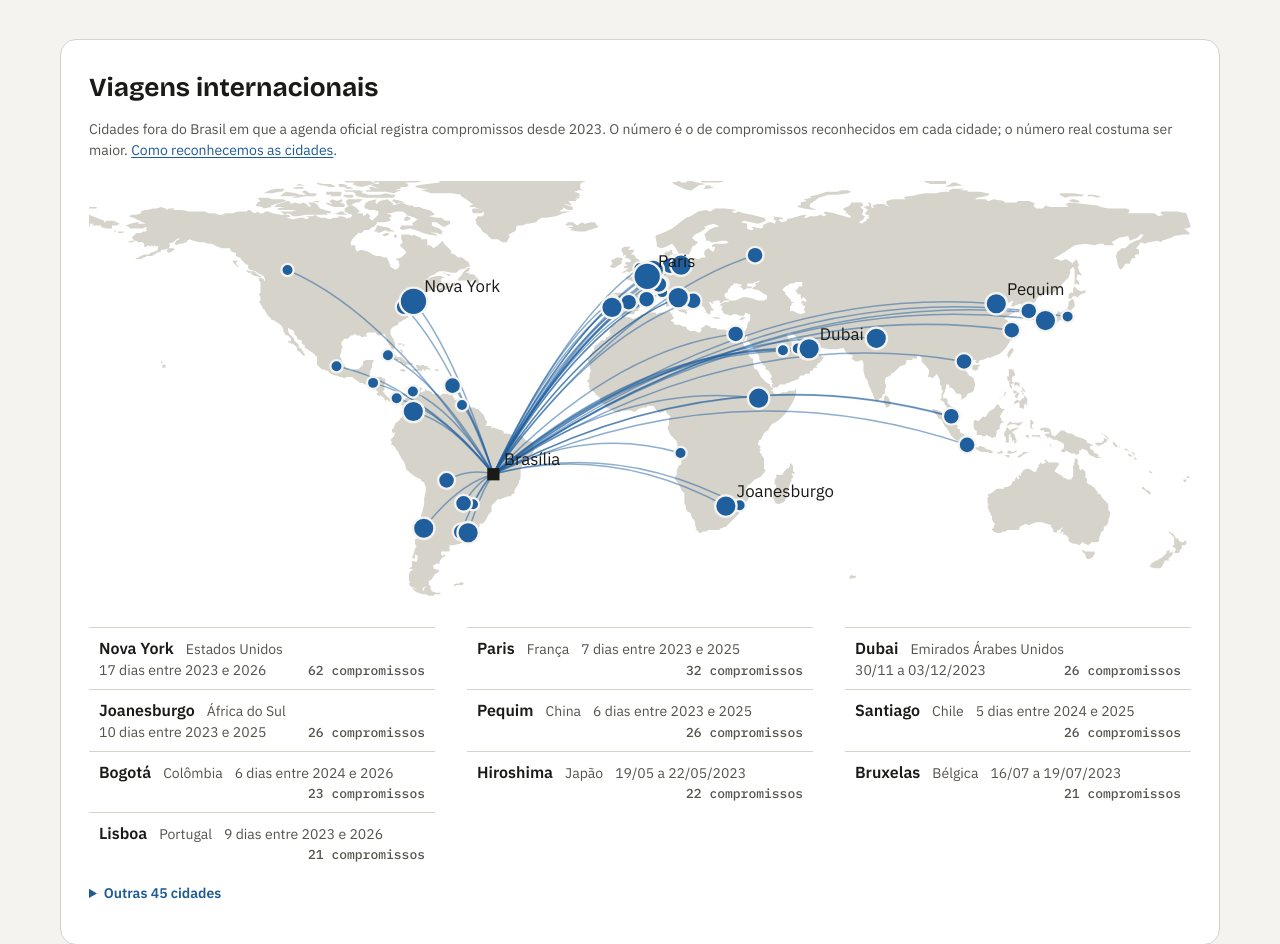
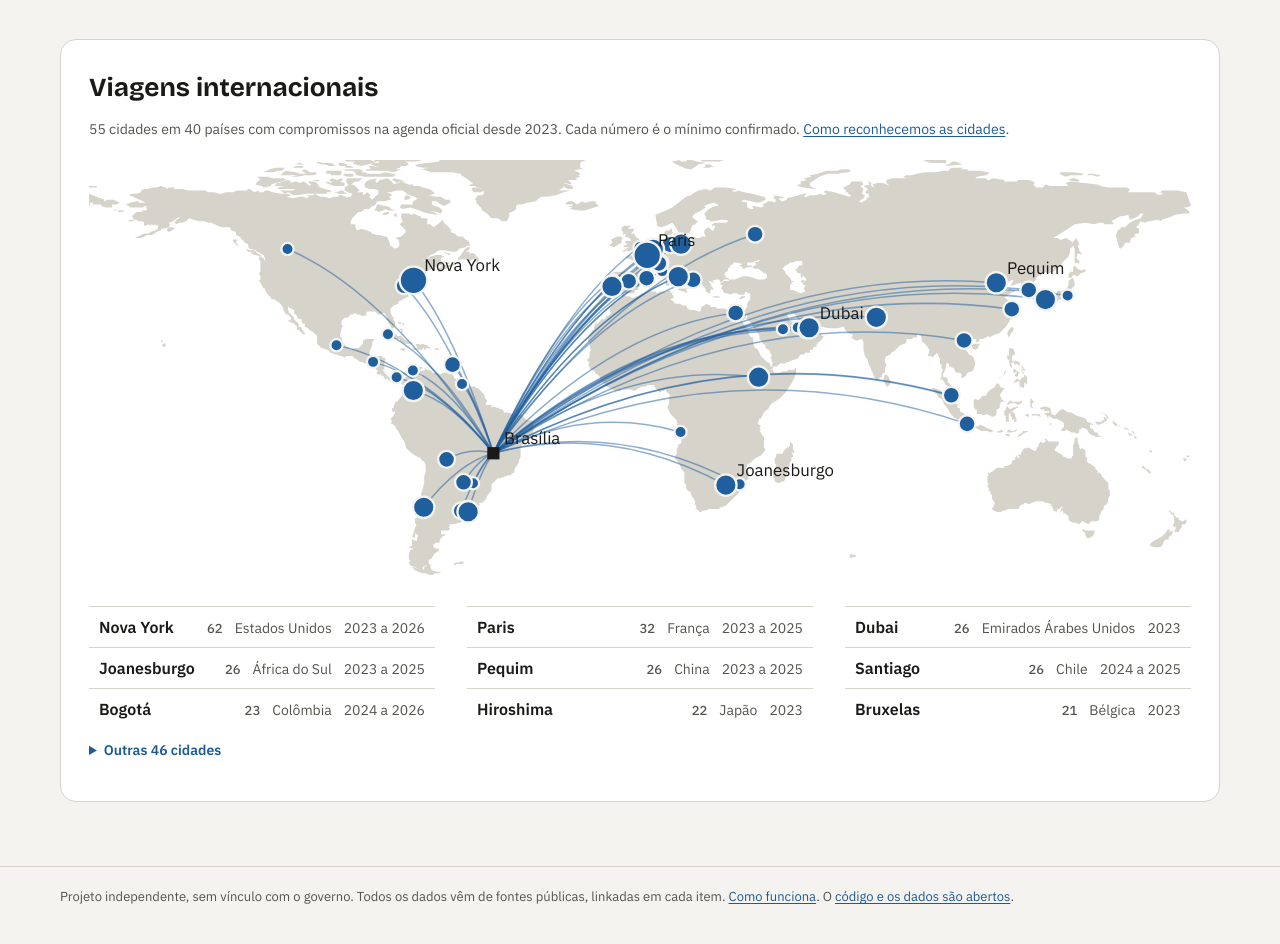
Before and after one commit to EduardoMilani8/rastreador-presidente, a website built with Vite: page site/index.html in a window 1280 px wide. Shown: the part 757-1701 px from the top of the page. Built offline with nearby package versions, Linux system fonts and the light colour scheme; files whose address does not match are found by name.

Commit message:
feat(site): viagens com resumo, nove cidades à vista e anos
Co-Authored-By: Claude Opus 5.5 <noreply@anthropic.com>

```diff
--- a/site/index.html
+++ b/site/index.html
@@ -51,7 +51,7 @@
 
     <section id="secao-viagens" class="bloco-viagens" aria-labelledby="t-viagens" hidden>
       <h2 id="t-viagens">Viagens internacionais</h2>
-      <p class="viagens-nota">Cidades fora do Brasil em que a agenda oficial registra compromissos desde 2023. O número é o de compromissos reconhecidos em cada cidade; o número real costuma ser maior. <a href="sobre.html#viagens">Como reconhecemos as cidades</a>.</p>
+      <p class="viagens-nota"><span id="resumo-viagens"></span> com compromissos na agenda oficial desde 2023. Cada número é o mínimo confirmado. <a href="sobre.html#viagens">Como reconhecemos as cidades</a>.</p>
       <div class="viagens-corpo">
         <div id="mapa-viagens" class="mapa" hidden></div>
         <div id="lista-viagens"></div>
--- a/site/src/viagens.ts
+++ b/site/src/viagens.ts
@@ -1,7 +1,7 @@
 import type { Viagem } from '../../src/shared/schema';
-import { el, formatarDataCurta } from './render';
+import { el } from './render';
 
-export const CIDADES_A_VISTA = 10;
+export const CIDADES_A_VISTA = 9;
 const ROTULOS_DE_CIDADE = 5;
 
 const LARGURA = 720;
@@ -31,30 +31,23 @@ export function faixaDeCidade(compromissos: number): 1 | 2 | 3 | 4 | 5 {
   return 5;
 }
 
-const MS_POR_DIA = 86_400_000;
-const diasCorridos = (de: string, ate: string) =>
-  Math.round((Date.parse(`${ate}T00:00:00Z`) - Date.parse(`${de}T00:00:00Z`)) / MS_POR_DIA) + 1;
-
-function periodo(v: Viagem): string {
-  if (v.primeiroDia === v.ultimoDia) return formatarDataCurta(v.primeiroDia);
-  const anoA = v.primeiroDia.slice(0, 4);
-  const anoB = v.ultimoDia.slice(0, 4);
-  if (v.dias === diasCorridos(v.primeiroDia, v.ultimoDia)) {
-    return anoA === anoB
-      ? `${formatarDataCurta(v.primeiroDia).slice(0, 5)} a ${formatarDataCurta(v.ultimoDia)}`
-      : `${formatarDataCurta(v.primeiroDia)} a ${formatarDataCurta(v.ultimoDia)}`;
-  }
-  return anoA === anoB ? `${v.dias} dias em ${anoA}` : `${v.dias} dias entre ${anoA} e ${anoB}`;
+function anos(v: Viagem): string {
+  const de = v.primeiroDia.slice(0, 4);
+  const ate = v.ultimoDia.slice(0, 4);
+  return de === ate ? de : `${de} a ${ate}`;
 }
 
-const contagem = (n: number) => (n === 1 ? '1 compromisso' : `${n} compromissos`);
+const plural = (n: number, um: string, varios: string) => `${n} ${n === 1 ? um : varios}`;
 
 function renderCidade(doc: Document, v: Viagem): HTMLElement {
   return el(doc, 'li', { 'data-cidade': v.id },
     el(doc, 'strong', { class: 'cidade' }, v.cidade),
+    el(doc, 'span', { class: 'fio', 'aria-hidden': 'true' }),
+    // Na tela o número fica sozinho, à direita do pontilhado; a unidade é dita para quem ouve.
+    el(doc, 'span', { class: 'contagem' }, String(v.compromissos),
+      el(doc, 'span', { class: 'so-leitor' }, v.compromissos === 1 ? ' compromisso' : ' compromissos')),
     el(doc, 'span', { class: 'pais' }, v.pais),
-    el(doc, 'span', { class: 'periodo' }, periodo(v)),
-    el(doc, 'span', { class: 'contagem' }, contagem(v.compromissos)));
+    el(doc, 'span', { class: 'periodo' }, anos(v)));
 }
 
 function montarLista(doc: Document, viagens: Viagem[]): HTMLElement[] {
@@ -101,7 +94,7 @@ function desenharMapa(doc: Document, destino: HTMLElement, viagens: Viagem[], co
     const cx = (origem.x + p.x) / 2;
     const cy = (origem.y + p.y) / 2 - dist * 0.2;
     raiz.append(svg(doc, 'path', {
-      class: 'mapa-rota', 'data-cidade': v.id,
+      class: 'mapa-rota', 'data-cidade': v.id, pathLength: '1',
       d: `M${arredondar(origem.x)} ${arredondar(origem.y)}Q${arredondar(cx)} ${arredondar(cy)} ${arredondar(p.x)} ${arredondar(p.y)}`,
     }));
   }
@@ -113,7 +106,7 @@ function desenharMapa(doc: Document, destino: HTMLElement, viagens: Viagem[], co
     const c = svg(doc, 'circle', {
       class: `mapa-cidade tam-${faixa}`, 'data-cidade': v.id, cx: arredondar(p.x), cy: arredondar(p.y), r: String(RAIOS[faixa - 1]),
     });
-    c.append(svg(doc, 'title', {}, `${v.cidade}: ${contagem(v.compromissos)}`));
+    c.append(svg(doc, 'title', {}, `${v.cidade}: ${plural(v.compromissos, 'compromisso', 'compromissos')}`));
     raiz.append(c);
   }
 
@@ -150,6 +143,11 @@ export async function montarViagens(
     for (const entrada of ['mouseenter', 'focusin']) item.addEventListener(entrada, () => marcar(doc, itens, id, true));
     for (const saida of ['mouseleave', 'focusout']) item.addEventListener(saida, () => marcar(doc, itens, id, false));
   }
+  const resumo = doc.getElementById('resumo-viagens');
+  if (resumo) {
+    const paises = new Set(viagens.map((v) => v.pais)).size;
+    resumo.textContent = `${plural(viagens.length, 'cidade', 'cidades')} em ${plural(paises, 'país', 'países')}`;
+  }
   secao.hidden = false;
 
   let contorno: Contorno;
```
Also changed, not shown: docs/regras-painel.md (+2 -3 lines), site/sobre.html (+1 -1 lines), tests/site/sobre.test.ts (+1 -1 lines), tests/site/viagens.test.ts (+37 -20 lines).
